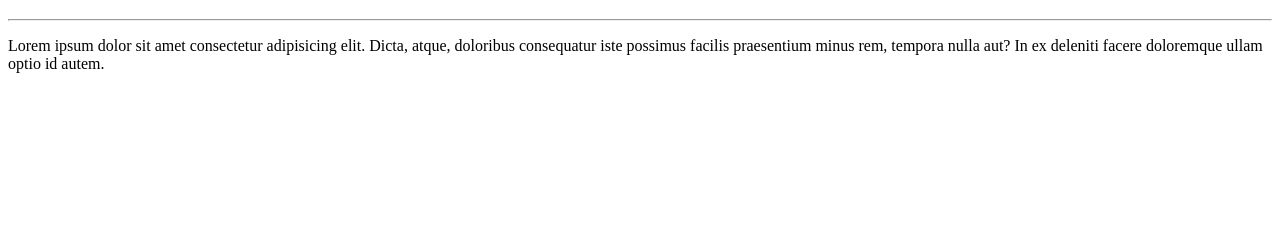
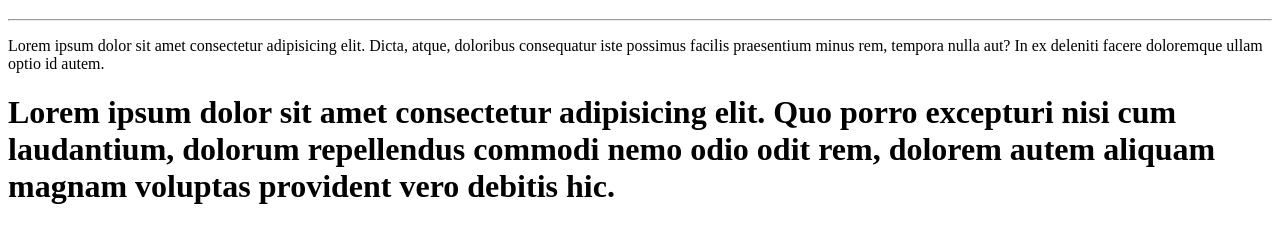
Before and after one commit to WandersonRTavares/Ola-Mundo, a plain HTML site: page Site Exemplo/Index.html in a window 1280 px wide. Shown: the part 61-304 px from the top of the page. Drawn offline with Linux system fonts and the light colour scheme.

Commit message:
adicionei um paragrafo

```diff
--- a/Site Exemplo/Index.html
+++ b/Site Exemplo/Index.html
@@ -10,5 +10,6 @@
     <h1> Olá, Mundo </h1>
     <hr>
     <p> Lorem ipsum dolor sit amet consectetur adipisicing elit. Dicta, atque, doloribus consequatur iste possimus facilis praesentium minus rem, tempora nulla aut? In ex deleniti facere doloremque ullam optio id autem.</p>
+   <h1>Lorem ipsum dolor sit amet consectetur adipisicing elit. Quo porro excepturi nisi cum laudantium, dolorum repellendus commodi nemo odio odit rem, dolorem autem aliquam magnam voluptas provident vero debitis hic.</h1>
 </body>
 </html>
```
